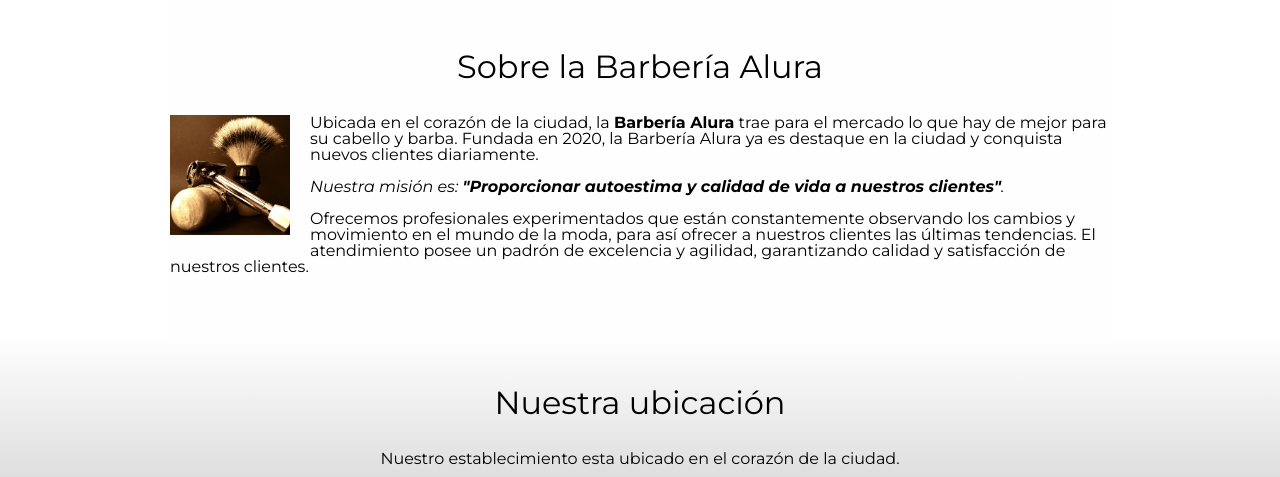
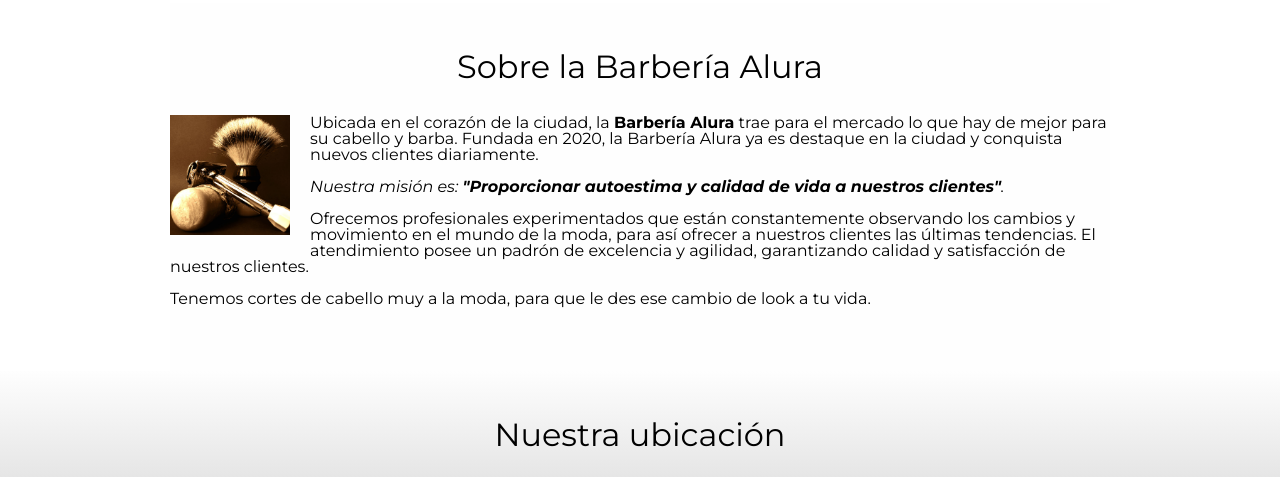
Before and after one commit to crakensafe/productos-de-barberia-alura, a plain HTML site: page index.html in a window 1280 px wide. Shown: the part 773-1250 px from the top of the page. Drawn offline with Linux system fonts and the light colour scheme.

Commit message:
modificando los beneficios de la barberia

```diff
--- a/index.html
+++ b/index.html
@@ -44,6 +44,8 @@
                 <p id="mision"><em>Nuestra misión es: <strong>"Proporcionar autoestima y calidad de vida a nuestros clientes"</strong>.</em></p>
 
                 <p>Ofrecemos profesionales experimentados que están constantemente observando los cambios y movimiento en el mundo de la moda, para así ofrecer a nuestros clientes las últimas tendencias. El atendimiento posee un padrón de excelencia y agilidad, garantizando calidad y satisfacción de nuestros clientes.</p>
+
+                <p>Tenemos cortes de cabello muy a la moda, para que le des ese cambio de look a tu vida.</p>
 
             </section>
 
```
